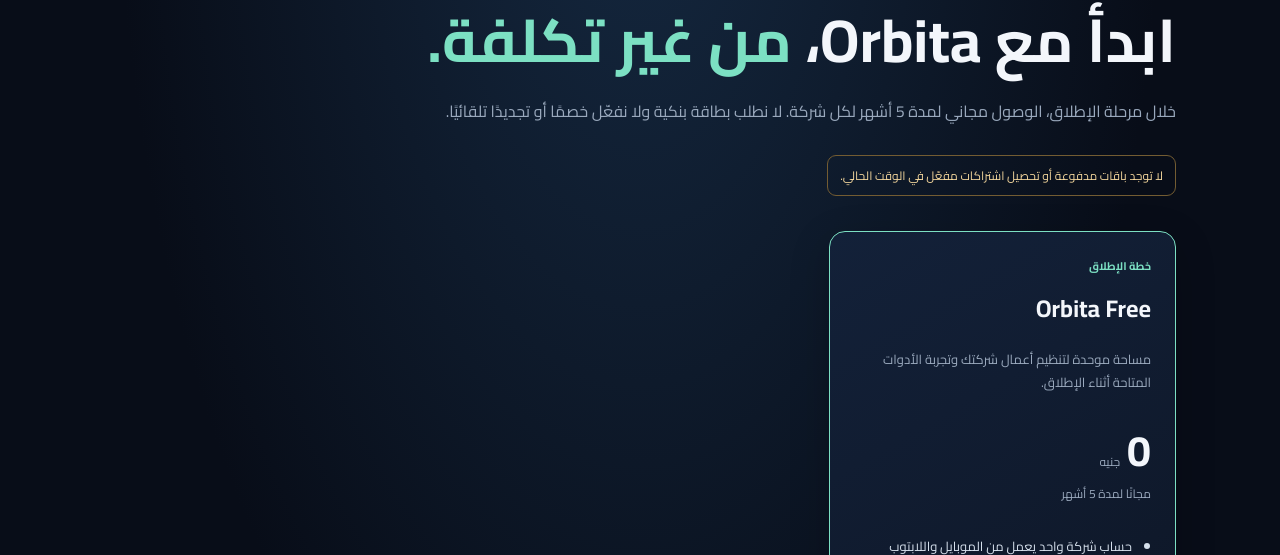
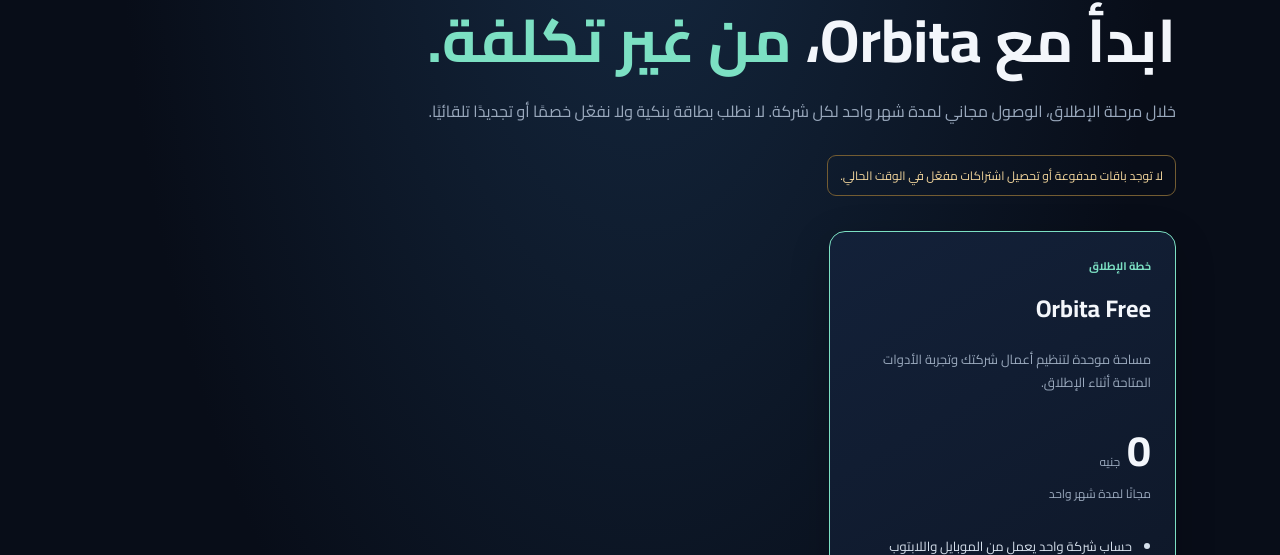
Before and after one commit to seifhaytham275-star/Orbita, a Next.js app: page /pricing in a window 1280 px wide. Shown: the part 206-761 px from the top of the page. Built offline with nearby package versions, Linux system fonts and the light colour scheme.

Commit message:
Set Orbita free access to one month

```diff
--- a/src/app/pricing/page.tsx
+++ b/src/app/pricing/page.tsx
@@ -7,7 +7,7 @@ export default function PricingPage() {
     <section className="pricing-hero">
       <p className="eyebrow">FREE LAUNCH ACCESS</p>
       <h1>ابدأ مع Orbita، <span>من غير تكلفة.</span></h1>
-      <p>خلال مرحلة الإطلاق، الوصول مجاني لمدة 5 أشهر لكل شركة. لا نطلب بطاقة بنكية ولا نفعّل خصمًا أو تجديدًا تلقائيًا.</p>
+      <p>خلال مرحلة الإطلاق، الوصول مجاني لمدة شهر واحد لكل شركة. لا نطلب بطاقة بنكية ولا نفعّل خصمًا أو تجديدًا تلقائيًا.</p>
       <span className="pricing-disclaimer">لا توجد باقات مدفوعة أو تحصيل اشتراكات مفعّل في الوقت الحالي.</span>
     </section>
     <section className="pricing-grid" aria-label="الخطة الحالية">
@@ -16,7 +16,7 @@ export default function PricingPage() {
         <h2>Orbita Free</h2>
         <p className="plan-description">مساحة موحدة لتنظيم أعمال شركتك وتجربة الأدوات المتاحة أثناء الإطلاق.</p>
         <div className="plan-price"><strong>0</strong><span>جنيه</span></div>
-        <p className="annual-price">مجانًا لمدة 5 أشهر</p>
+        <p className="annual-price">مجانًا لمدة شهر واحد</p>
         <ul>
           <li>حساب شركة واحد يعمل من الموبايل واللابتوب</li>
           <li>لوحة تحكم عربية واتجاه RTL</li>
```
